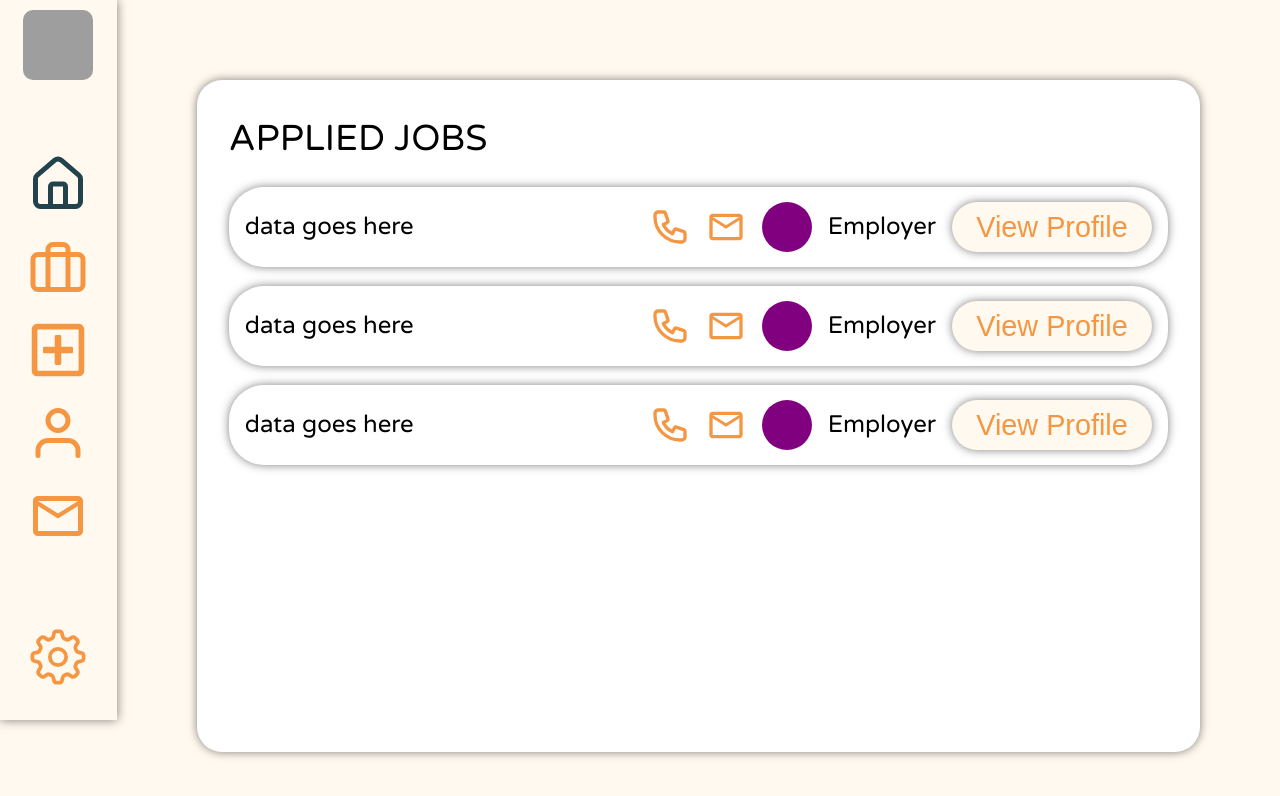
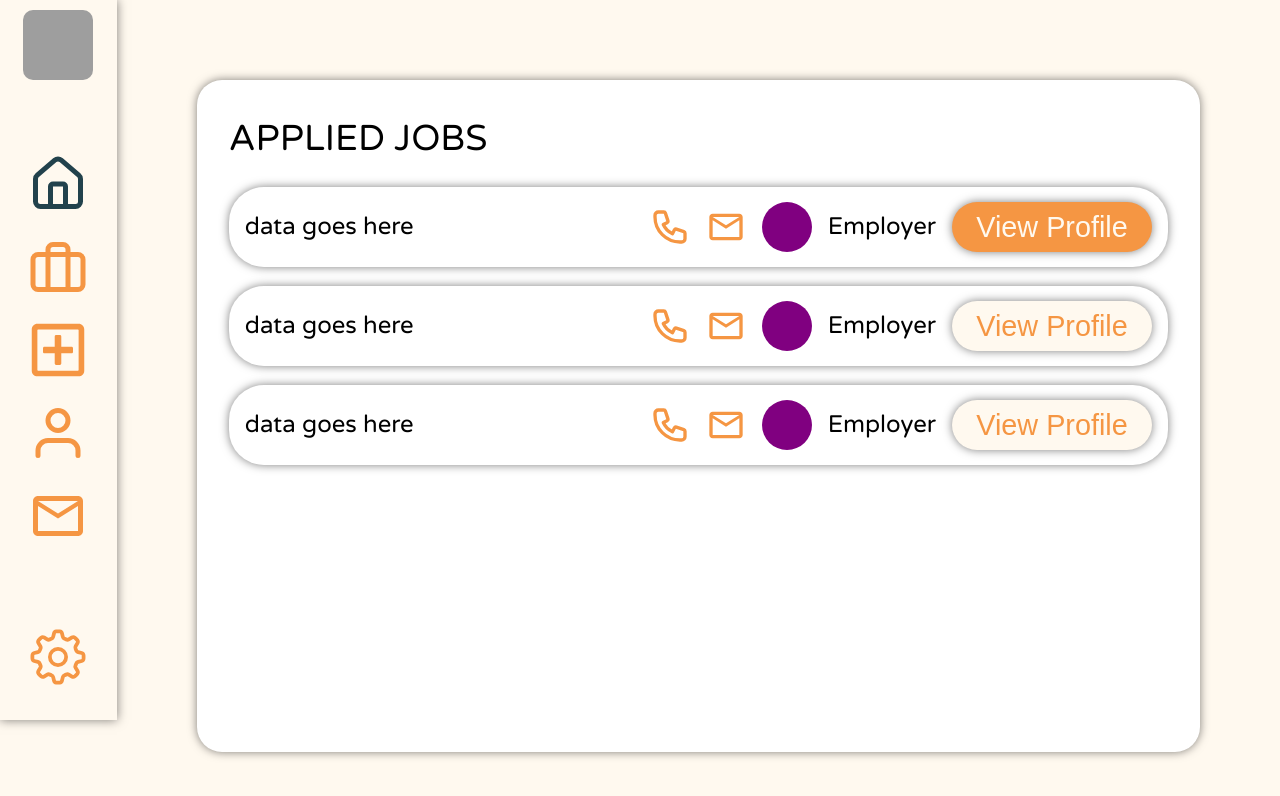
Before and after one commit to lenibnob/Komuni-Job, a React (Vite) app in the folder frontend/: page /dashboard/inbox in a window 1280 px wide. In both pictures the pointer is over the button 1052 px from the left and 227 px from the top of the page. Shown: the top 796 px of the page. Built offline with nearby package versions, Linux system fonts and the light colour scheme; grey boxes are pictures that could not be loaded.

Commit message:
applied jobs button hover

```diff
--- a/frontend/src/css/DashboardCSS/Inbox.css
+++ b/frontend/src/css/DashboardCSS/Inbox.css
@@ -91,5 +91,7 @@
     font-size: 1.8rem;
     width: 200px;
     height: 50px;
-
+} .appliedJobViewButton:hover {
+    background-color: #F59643;
+    color: #FFF9EF;
 }
```
